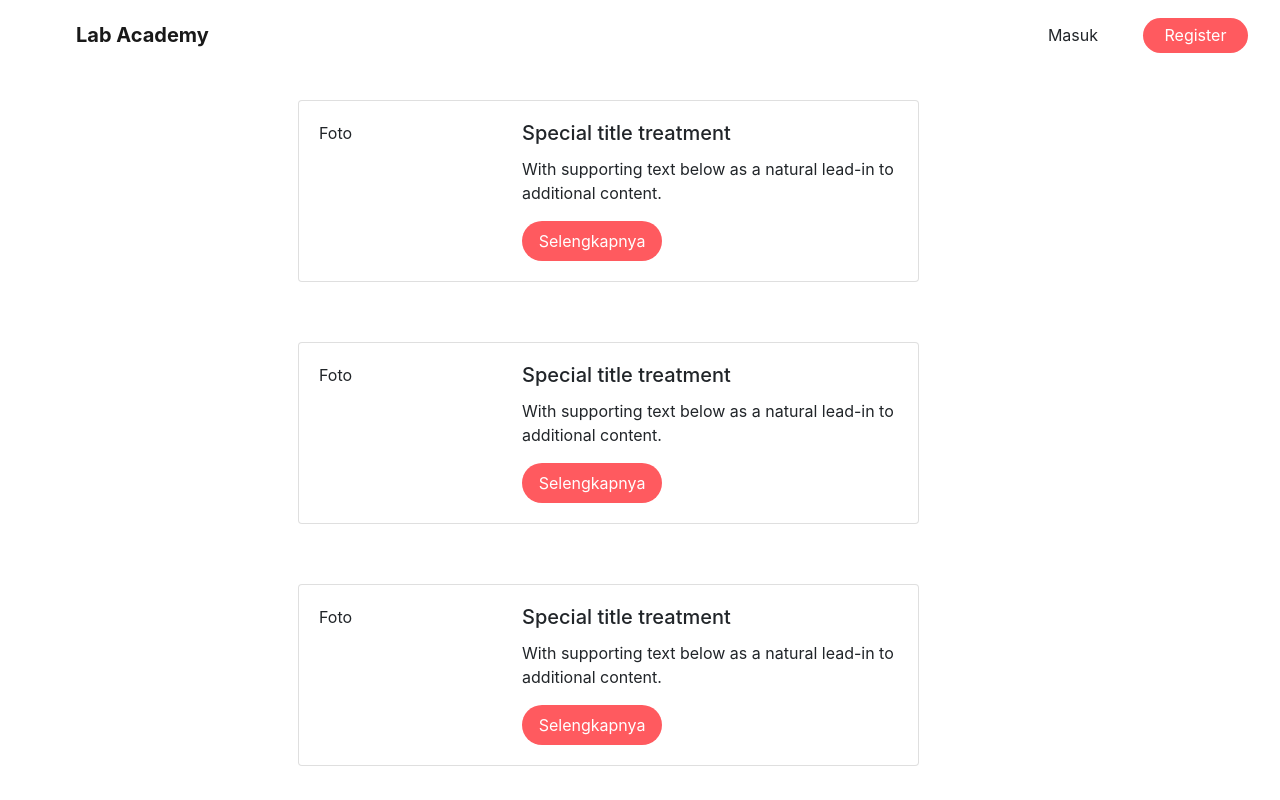
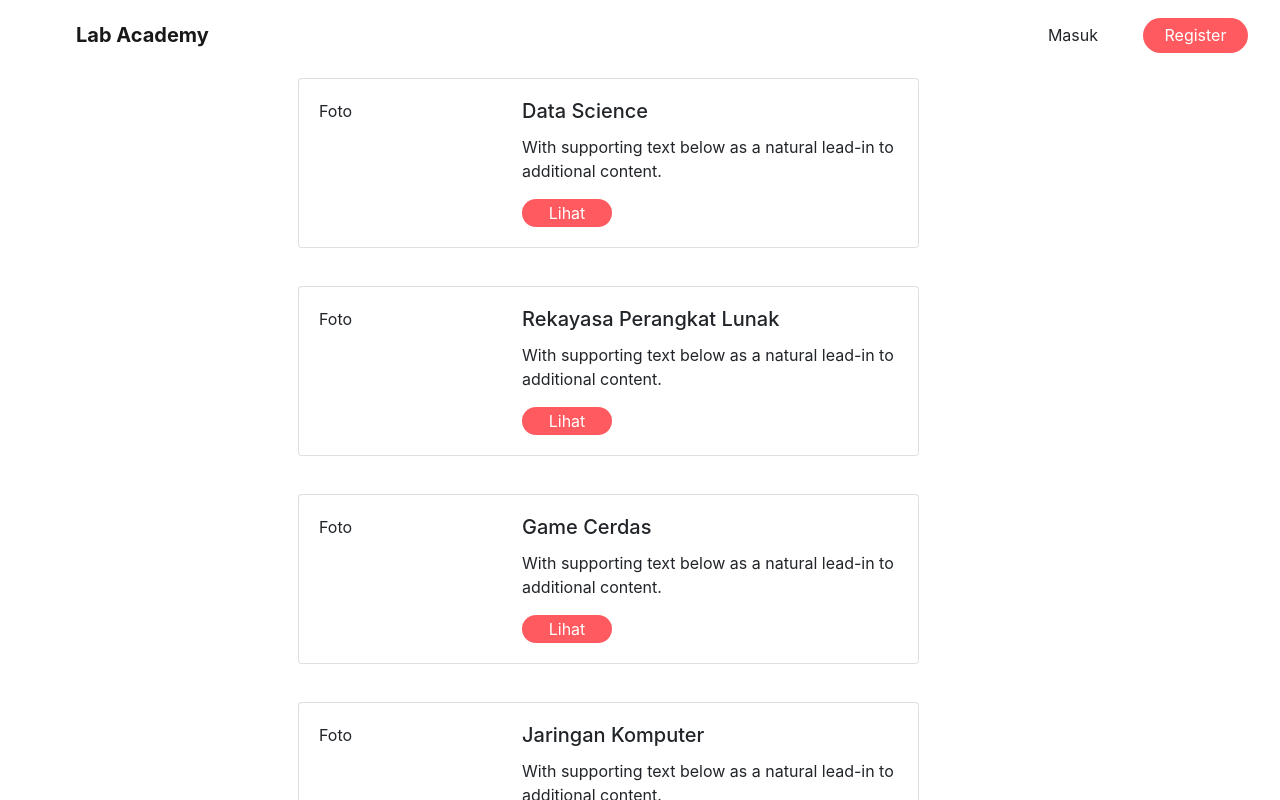
Before and after one commit to Project-Caslab-19/frontend-belajar-online, a React (Create React App) app: page /detail-kategori in a window 1280 px wide. Shown: the top 800 px of the page. Built offline with nearby package versions, Linux system fonts and the light colour scheme.

Commit message:
tambah button kecil

```diff
--- a/src/Components/KategoriKelas/KategoriKelas.css
+++ b/src/Components/KategoriKelas/KategoriKelas.css
@@ -1,4 +1,5 @@
 .kategori{
+    margin-top: 1vh;
     margin-left: 20%;
     margin-right: 20%;
 }
--- a/src/Components/KategoriKelas/KategoriKelas.js
+++ b/src/Components/KategoriKelas/KategoriKelas.js
@@ -15,12 +15,12 @@ function DetailKelas() {
                     <Card.Body>
                         <Row>
                             <Col sm={4}>Foto</Col>
-                            <Col sm={8}><Card.Title>Special title treatment</Card.Title>
+                            <Col sm={8}><Card.Title>Data Science</Card.Title>
                                 <Card.Text>
                                     With supporting text below as a natural lead-in to additional content.
     </Card.Text>
-                                <button className={"buttonSelengkapnya"} onClick={''} >
-                                    Selengkapnya
+                                <button className={"buttonkecil"} onClick={''} >
+                                    Lihat
                                     </button></Col>
                         </Row>
                     </Card.Body>
@@ -31,12 +31,12 @@ function DetailKelas() {
                     <Card.Body>
                         <Row>
                             <Col sm={4}>Foto</Col>
-                            <Col sm={8}><Card.Title>Special title treatment</Card.Title>
+                            <Col sm={8}><Card.Title>Rekayasa Perangkat Lunak</Card.Title>
                                 <Card.Text>
                                     With supporting text below as a natural lead-in to additional content.
     </Card.Text>
-                                <button className={"buttonSelengkapnya"} onClick={''} >
-                                    Selengkapnya
+                                <button className={"buttonkecil"} onClick={''} >
+                                    Lihat
                                     </button></Col>
                         </Row>
                     </Card.Body>
@@ -48,12 +48,12 @@ function DetailKelas() {
                     <Card.Body>
                         <Row>
                             <Col sm={4}>Foto</Col>
-                            <Col sm={8}><Card.Title>Special title treatment</Card.Title>
+                            <Col sm={8}><Card.Title>Game Cerdas</Card.Title>
                                 <Card.Text>
                                     With supporting text below as a natural lead-in to additional content.
     </Card.Text>
-                                <button className={"buttonSelengkapnya"} onClick={''} >
-                                    Selengkapnya
+                                <button className={"buttonkecil"} onClick={''} >
+                                    Lihat
                                     </button></Col>
                         </Row>
                     </Card.Body>
@@ -65,12 +65,12 @@ function DetailKelas() {
                     <Card.Body>
                         <Row>
                             <Col sm={4}>Foto</Col>
-                            <Col sm={8}><Card.Title>Special title treatment</Card.Title>
+                            <Col sm={8}><Card.Title>Jaringan Komputer</Card.Title>
                                 <Card.Text>
                                     With supporting text below as a natural lead-in to additional content.
     </Card.Text>
-                                <button className={"buttonSelengkapnya"} onClick={''} >
-                                    Selengkapnya
+                                <button className={"buttonkecil"} onClick={''} >
+                                    Lihat
                                     </button></Col>
                         </Row>
                     </Card.Body>
--- a/src/Components/Login/button.css
+++ b/src/Components/Login/button.css
@@ -25,3 +25,15 @@
   font-size: 16px;
   border-radius: 20px;
 }
+.buttonkecil{
+  background-color: #FF5A5F;
+  height: 28px;
+  width: 90px;
+  border: none;
+  color: white;
+  text-align: center;
+  text-decoration: none;
+  display: inline-block;
+  font-size: 16px;
+  border-radius: 20px;
+}
```
